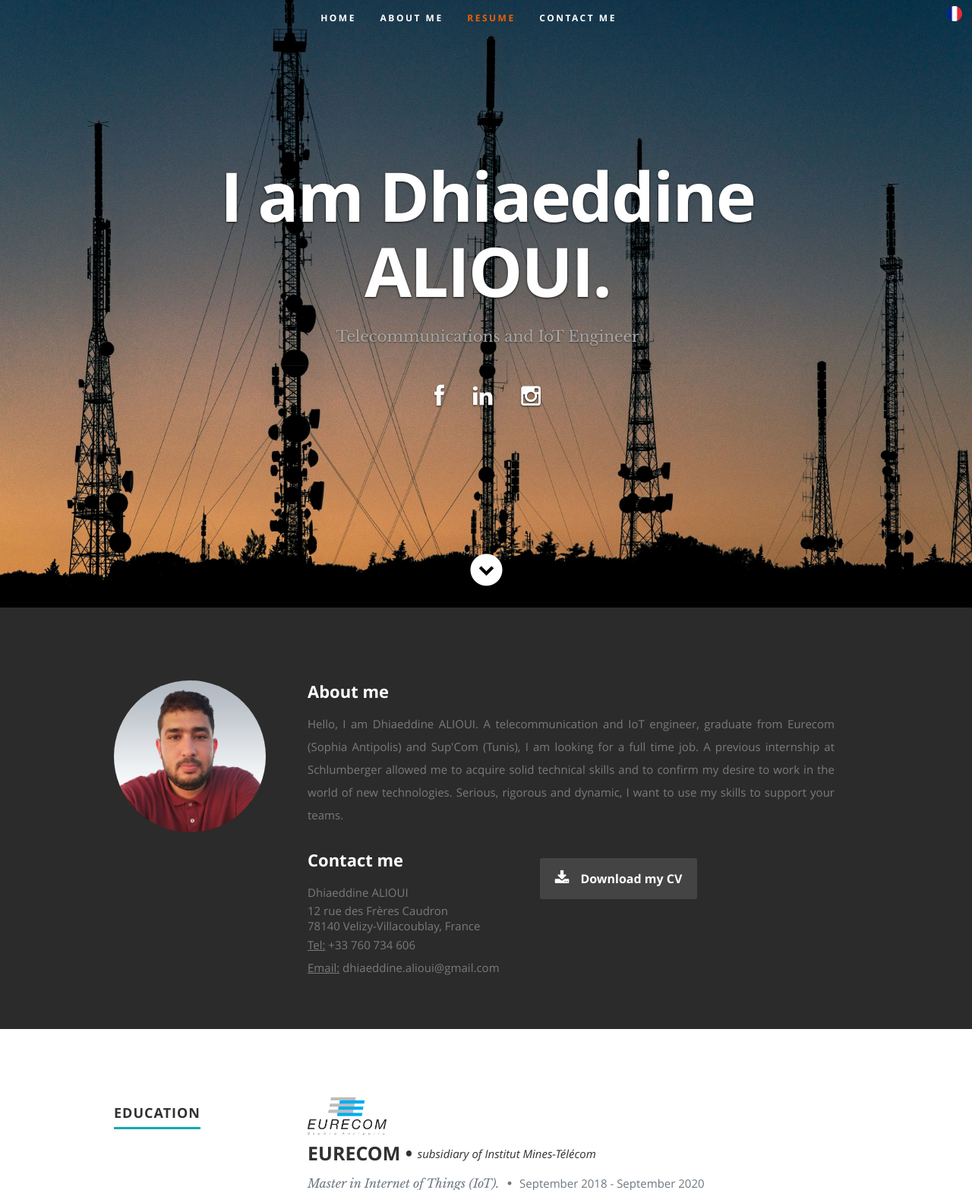
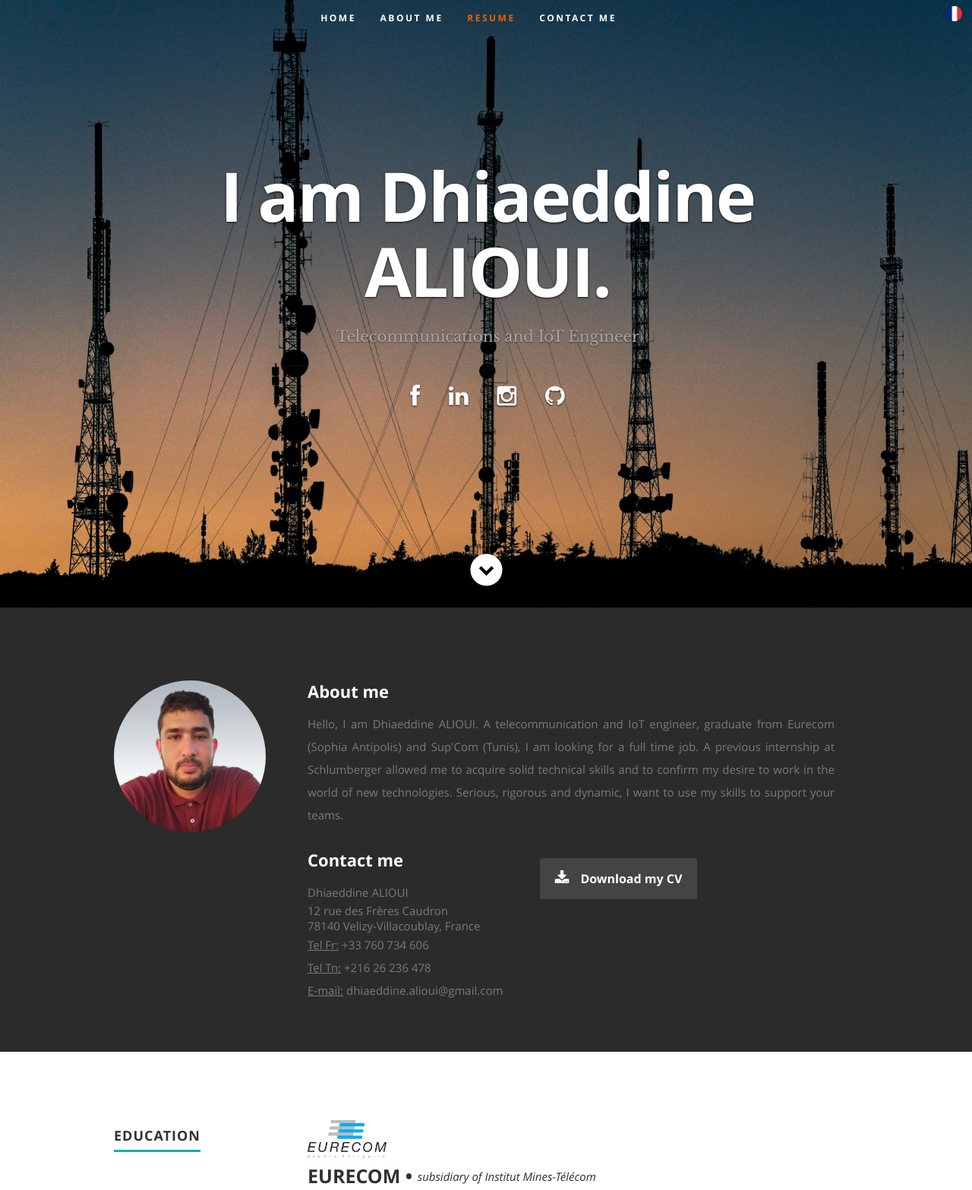
Before and after one commit to dhiaeddine-alioui/my-personal-webpage, a Flask app: page /en in a window 1280 px wide. Shown: the top 1567 px of the page at 76% size. Run offline with Flask 2, Linux system fonts and the light colour scheme; some libraries are stand-ins or nearby versions.

Commit message:
Add github link

```diff
--- a/templates/home_en.html
+++ b/templates/home_en.html
@@ -67,6 +67,7 @@
                <li><a href="https://www.facebook.com/dhiaeddine.alioui" target="_blank"><i class="fa fa-facebook"></i></a></li>
                <li><a href="https://www.linkedin.com/in/dhiaeddine-alioui/" target="_blank"><i class="fa fa-linkedin"></i></a></li>
                <li><a href="https://www.instagram.com/dhia.alioui/" target="_blank"><i class="fa fa-instagram"></i></a></li>
+               <li><a href="https://github.com/dhiaeddine-alioui" target="_blank"><i class="fa fa-github"></i></a></li>
             </ul>
          </div>
       </div>
@@ -112,10 +113,11 @@ Serious, rigorous and dynamic, I want to use my skills to support your teams.
                   78140 Velizy-Villacoublay, France<br>
                   </p>
                   <p style="margin:0 0 0 0;">
-                  <u>Tel:</u> +33 760 734 606<br>
+                  <u>Tel Fr:</u> +33 760 734 606<br>
+                  <u>Tel Tn:</u> +216 26 236 478<br>
                   </p>
                   <p style="margin:0 0 0 0;">
-                  <u>Email:</u>  dhiaeddine.alioui@gmail.com
+                  <u>E-mail:</u>  dhiaeddine.alioui@gmail.com
                   </p>
 
                </div>
@@ -539,10 +541,11 @@ winner of the competition)
               78140 Velizy-Villacoublay, France<br>
               </p>
               <p style="margin:0 0 0 0;">
-              <u>Tél:</u> +33 760 734 606<br>
+              <u>Tel Fr:</u> +33 760 734 606<br>
+              <u>Tel Tn:</u> +216 26 236 478<br>
               </p>
               <p style="margin:0 0 0 0;">
-              <u>Email:</u>  <a href="mailto:dhiaeddine.alioui@gmail.com">dhiaeddine.alioui@gmail.com</a>
+              <u>E-mail:</u>  <a href="mailto:dhiaeddine.alioui@gmail.com">dhiaeddine.alioui@gmail.com</a>
               </p>
 
             </div>
@@ -564,6 +567,7 @@ winner of the competition)
               <li><a href="https://www.facebook.com/dhiaeddine.alioui" target="_blank"><i class="fa fa-facebook"></i></a></li>
               <li><a href="https://www.linkedin.com/in/dhiaeddine-alioui/" target="_blank"><i class="fa fa-linkedin"></i></a></li>
               <li><a href="https://www.instagram.com/dhia.alioui/" target="_blank"><i class="fa fa-instagram"></i></a></li>
+              <li><a href="https://github.com/dhiaeddine-alioui" target="_blank"><i class="fa fa-github"></i></a></li>
             </ul>
 
             <ul class="copyright">
```
Also changed, not shown: templates/home_fr.html (+11 -4 lines).
